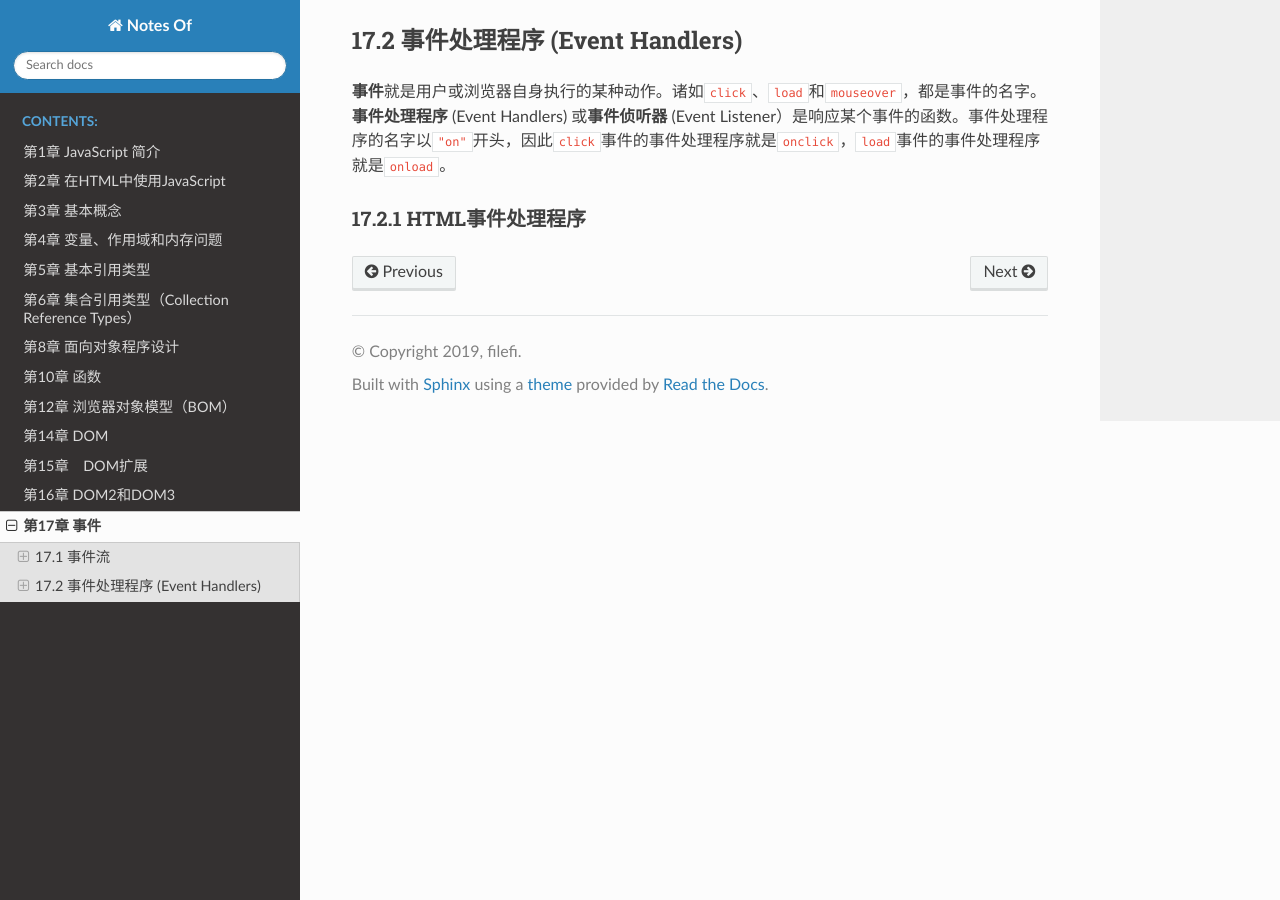
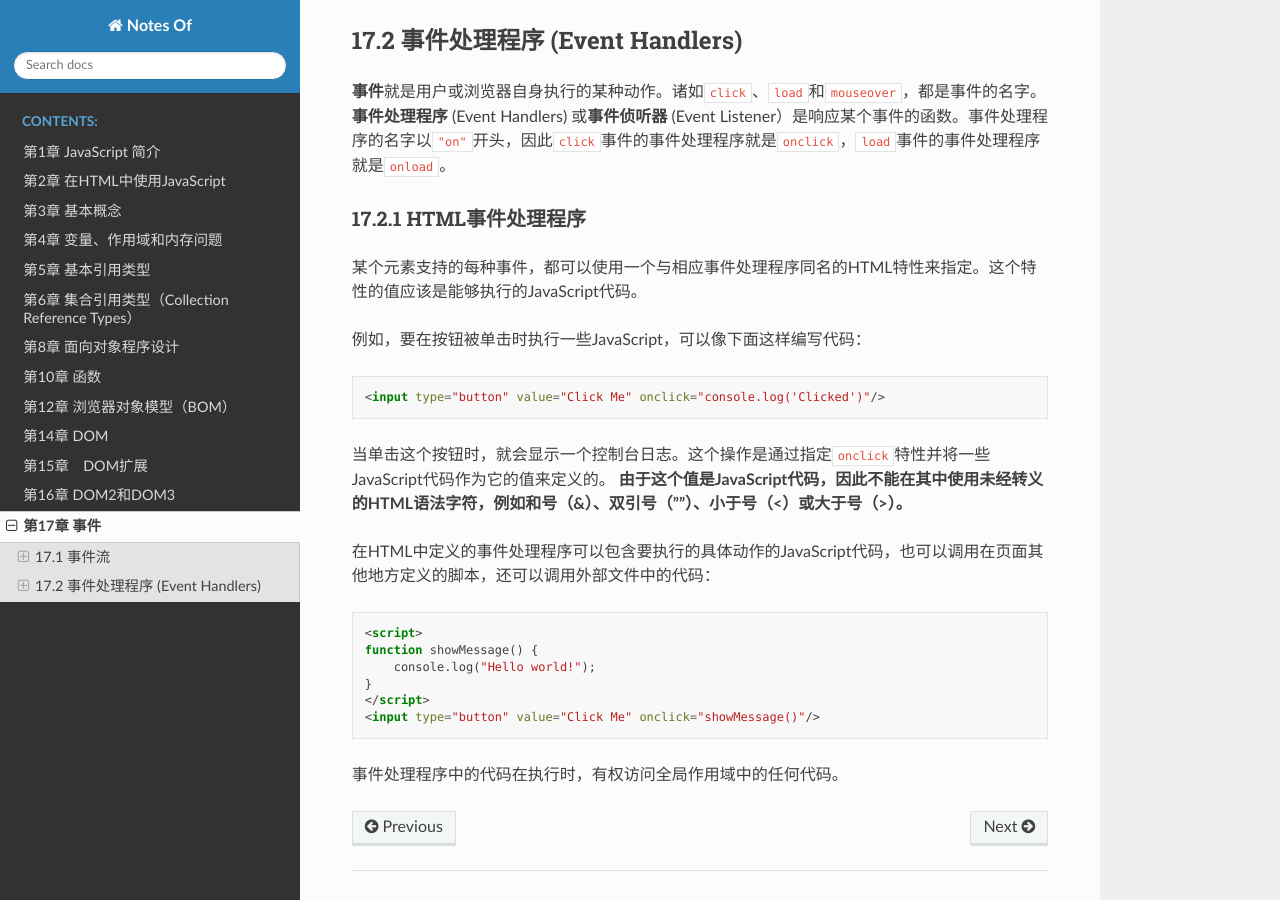
Before and after one commit to filefi/NotesOfProfessional-JavaScript-for-Web-Developers, a Sphinx documentation site: the page built from source/Chapter17-Events.md, in a window 1280 px wide and 900 px high, scrolled down 3416 px. Built offline with Sphinx 7.4.7 and the Read the Docs theme 2.0.0, drawn with Linux system fonts in a browser that asks for light colours.

````diff
--- a/source/Chapter17-Events.md
+++ b/source/Chapter17-Events.md
@@ -65,3 +65,26 @@ Netscape Communicator团队提出的另一种事件流叫做**事件捕获**（e
 **事件**就是用户或浏览器自身执行的某种动作。诸如`click`、`load`和`mouseover`，都是事件的名字。**事件处理程序** (Event Handlers) 或**事件侦听器** (Event Listener）是响应某个事件的函数。事件处理程序的名字以`"on"`开头，因此`click`事件的事件处理程序就是`onclick`，`load`事件的事件处理程序就是`onload`。
 
 ### 17.2.1 HTML事件处理程序
+
+某个元素支持的每种事件，都可以使用一个与相应事件处理程序同名的HTML特性来指定。这个特性的值应该是能够执行的JavaScript代码。
+
+例如，要在按钮被单击时执行一些JavaScript，可以像下面这样编写代码：
+
+```html
+<input type="button" value="Click Me" onclick="console.log('Clicked')"/>
+```
+
+当单击这个按钮时，就会显示一个控制台日志。这个操作是通过指定`onclick`特性并将一些JavaScript代码作为它的值来定义的。 **由于这个值是JavaScript代码，因此不能在其中使用未经转义的HTML语法字符，例如和号（&）、双引号（""）、小于号（<）或大于号（>）。**
+
+在HTML中定义的事件处理程序可以包含要执行的具体动作的JavaScript代码，也可以调用在页面其他地方定义的脚本，还可以调用外部文件中的代码：
+
+```html
+<script>
+function showMessage() {
+    console.log("Hello world!");
+}
+</script>
+<input type="button" value="Click Me" onclick="showMessage()"/>
+```
+
+事件处理程序中的代码在执行时，有权访问全局作用域中的任何代码。
````
